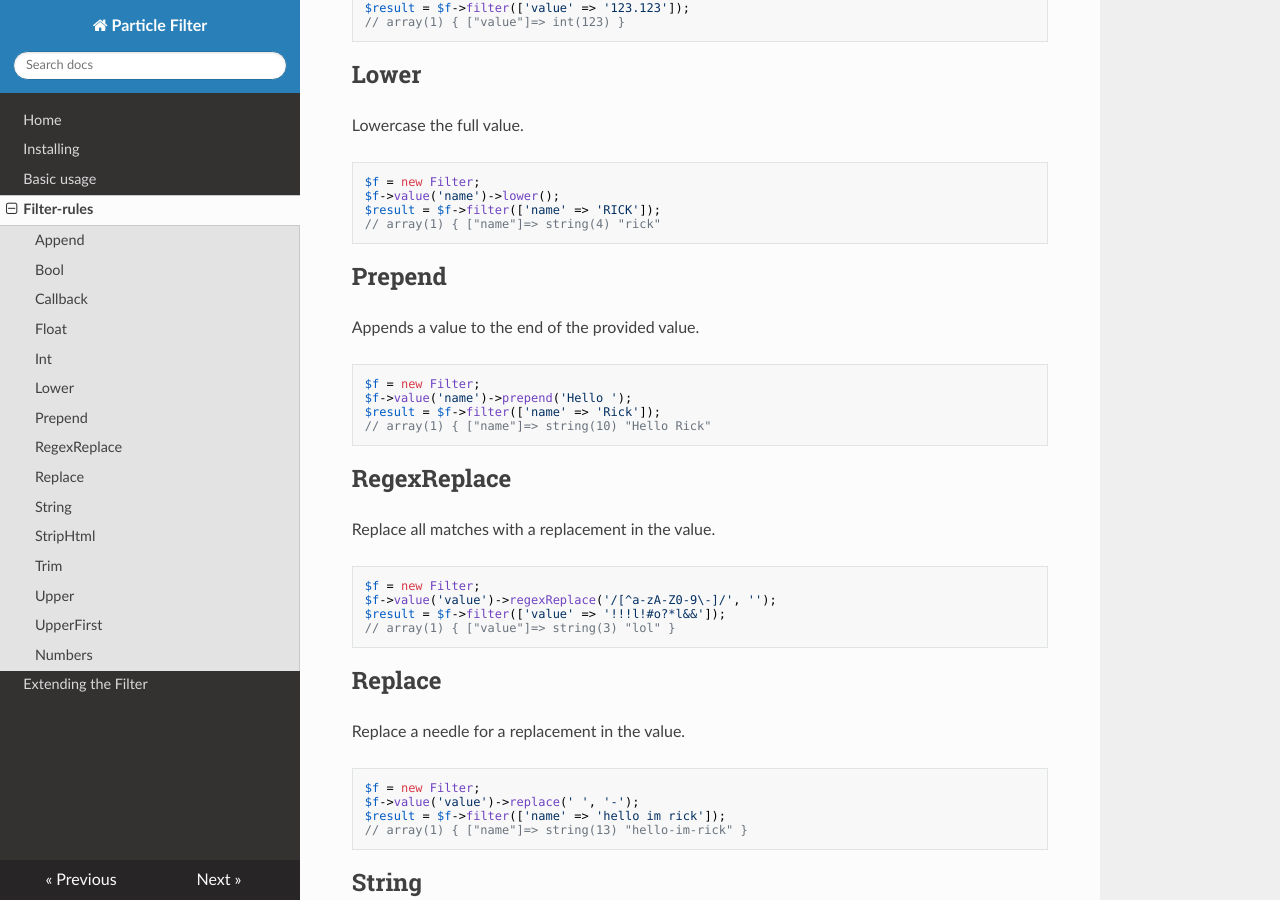
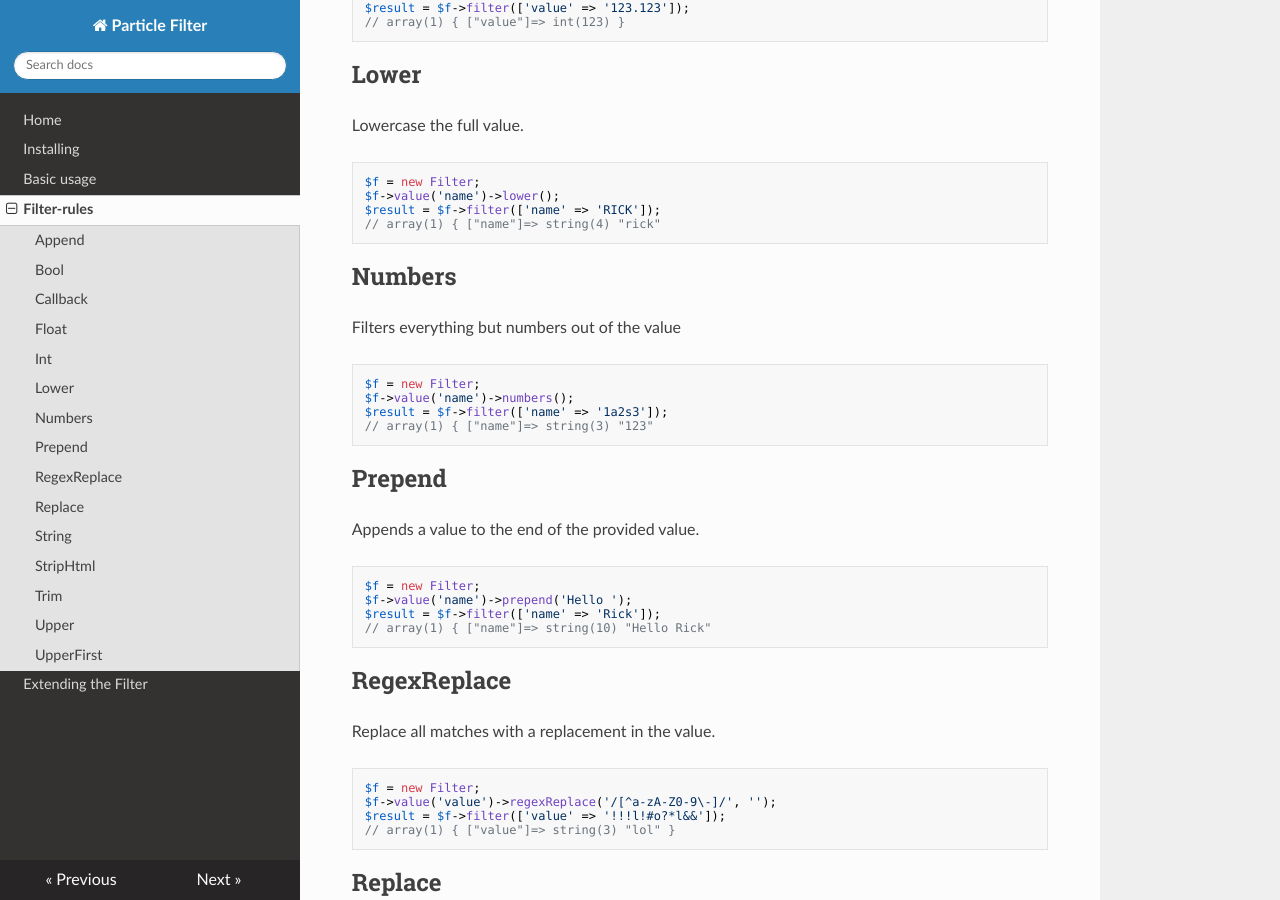
Before and after one commit to particle-php/Filter, an MkDocs documentation site: the page built from docs/filter-rules.md, in a window 1280 px wide and 900 px high, scrolled down 1644 px. Built offline with MkDocs 1.6.1, drawn with Linux system fonts in a browser that asks for light colours; nearby versions of some CDN libraries; old or Windows-style settings are respelled for this version of MkDocs; some of the changed text lies outside the part shown.

Commit message:
put the documentation in alphabetical order

````diff
--- a/docs/filter-rules.md
+++ b/docs/filter-rules.md
@@ -9,6 +9,7 @@ filters, take a look at the callback filter-rule, or check out "Extending the Fi
 * [float](#float)
 * [int](#int)
 * [lower](#lower)
+* [numbers](#numbers)
 * [prepend](#prepend)
 * [regexReplace](#regexreplace)
 * [replace](#replace)
@@ -86,6 +86,17 @@ $f = new Filter;
 $f->value('name')->lower();
 $result = $f->filter(['name' => 'RICK']);
 // array(1) { ["name"]=> string(4) "rick"
+```
+
+## Numbers
+
+Filters everything but numbers out of the value
+
+```php
+$f = new Filter;
+$f->value('name')->numbers();
+$result = $f->filter(['name' => '1a2s3']);
+// array(1) { ["name"]=> string(3) "123"
 ```
 
 ## Prepend
@@ -193,14 +204,3 @@ $f->value('name')->upperFirst();
 $result = $f->filter(['name' => 'rick']);
 // array(1) { ["name"]=> string(4) "Rick"
 ```
-
-## Numbers
-
-Filters everything but numbers out of the value
-
-```php
-$f = new Filter;
-$f->value('name')->numbers();
-$result = $f->filter(['name' => '1a2s3']);
-// array(1) { ["name"]=> string(3) "123"
-```
````
Also changed, not shown: other parts of docs/filter-rules.md (+0 -1 lines).
